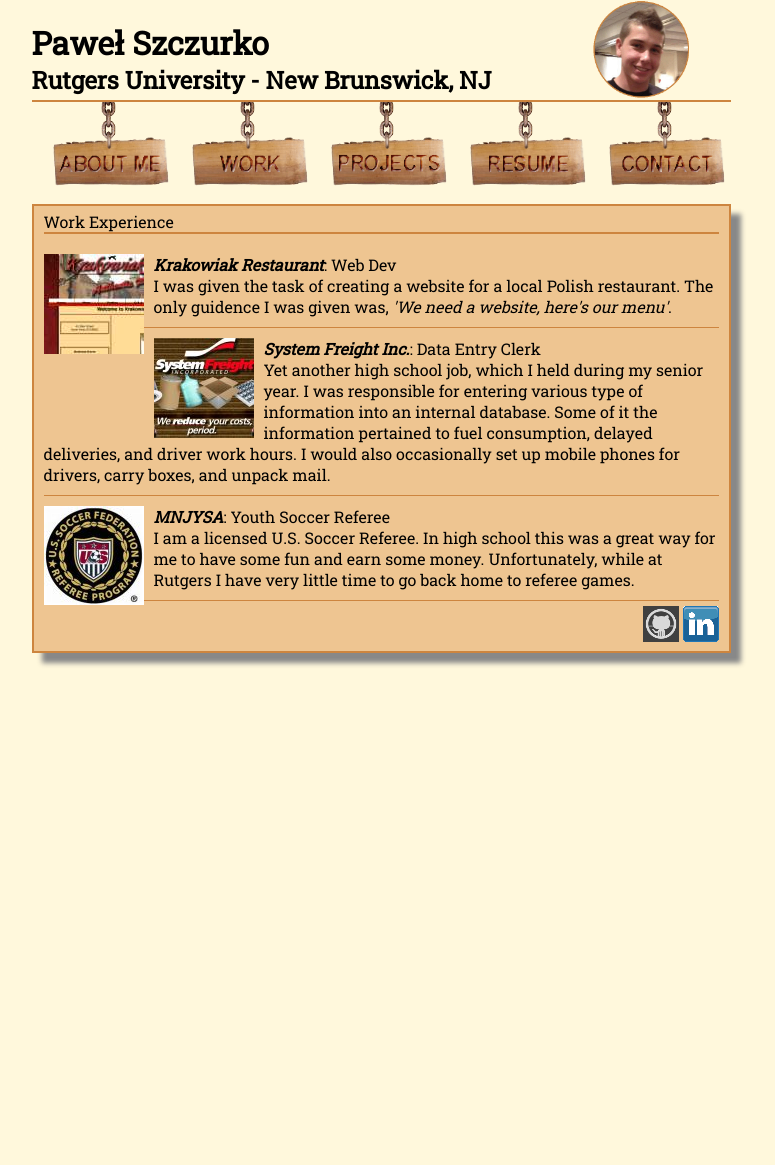
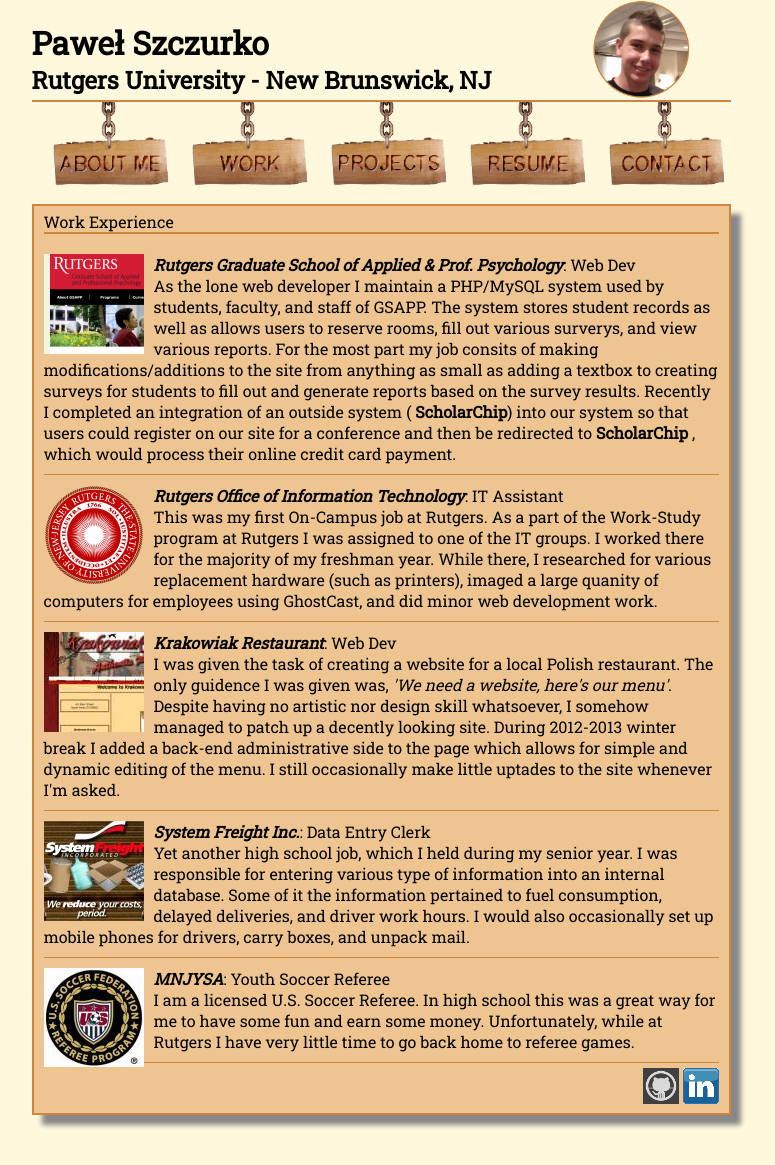
Before and after one commit to pawelSzu/Personal_website, a PHP site: page /work.php in a window 1280 px wide. Shown: the whole page, without its empty margins (259-1034 px from the left). Before the commit the page ends 666 px from the top, so only its background shows below. Run offline with PHP 8.4, Linux system fonts and the light colour scheme.

Commit message:
finished work.php, should be done with the entire site for now

```diff
--- a/includes/styles.css
+++ b/includes/styles.css
@@ -57,9 +57,8 @@
 }
 #contentHolder
 {
-	position:relative;/*used in placing socialLinks div at bottom*/
 	background-color: #EEC591;
-	margin: 0px;
+	margin: 0px 0px 50px 0px;
   	padding: 5px 10px 5px 10px;/*top,right,bottom,left*/
 	border:2px solid #CD853F;
 	box-shadow: 10px 10px 5px #888888;
--- a/work.php
+++ b/work.php
@@ -3,9 +3,35 @@
 ?>
 			Work Experience<div class="hr"></div>
 			<div class="workBox">
+				<img src="images/gsapp.png" class="workImgNoBottom">
+				<a href="http://gsappweb.rutgers.edu" target="_blank"><i>
+				Rutgers Graduate School of Applied &amp; Prof. Psychology</i></a>: Web Dev<br>
+				As the lone web developer I maintain a PHP/MySQL system used by students, faculty, and staff of GSAPP.
+				The system stores student records as well as allows users to reserve rooms, fill out various surverys,
+				and view various reports. For the most part my job consits of making modifications/additions to the site
+				from anything as small as adding a textbox to creating surveys for students to fill out and generate
+				reports based on the survey results. Recently I completed an integration of an outside system (
+				<a href="http://www.scholarchip.com/">ScholarChip</a>) into our system so that users could register
+				on our site for a conference and then be redirected to <a href="http://www.scholarchip.com/">ScholarChip</a>
+				, which would process their online credit card payment.
+			</div>
+			<div class="workBox">
+				<img src="images/rutgers.png" class="workImgNoBottom">
+				<a href="http://oit.rutgers.edu" target="_blank"><i> Rutgers Office of Information Technology</i></a>:
+				IT Assistant<br>
+				This was my first On-Campus job at Rutgers. As a part of the Work-Study program at Rutgers I was
+				assigned to one of the IT groups. I worked there for the majority of my freshman year. While there, I
+				researched for various replacement hardware (such as printers), imaged a large quanity of computers for
+				employees using GhostCast, and did minor web development work.
+			</div>
+			<div class="workBox">
 				<img src="images/krk.jpg" class="workImgNoBottom">
 				<a href="http://www.krakowiakrestaurant.com" target="_blank"><i> Krakowiak Restaurant</i></a>: Web Dev<br>
-				I was given the task of creating a website for a local Polish restaurant. The only guidence I was given was, <i>'We need a website, here's our menu'</i>.
+				I was given the task of creating a website for a local Polish restaurant. The only guidence I was
+				given was, <i>'We need a website, here's our menu'</i>. Despite having no artistic nor design
+				skill whatsoever, I somehow managed to patch up a decently looking site. During 2012-2013 winter break
+				I added a back-end administrative side to the page which allows for simple and dynamic editing of the menu.
+				I still occasionally make little uptades to the site whenever I'm asked.
 			</div>
 			<div class="workBox">
 				<img src="images/system.jpg" class="workImgNoBottom">
```
Also changed, not shown: images/gsapp.png (added), images/rutgers.png (added).
